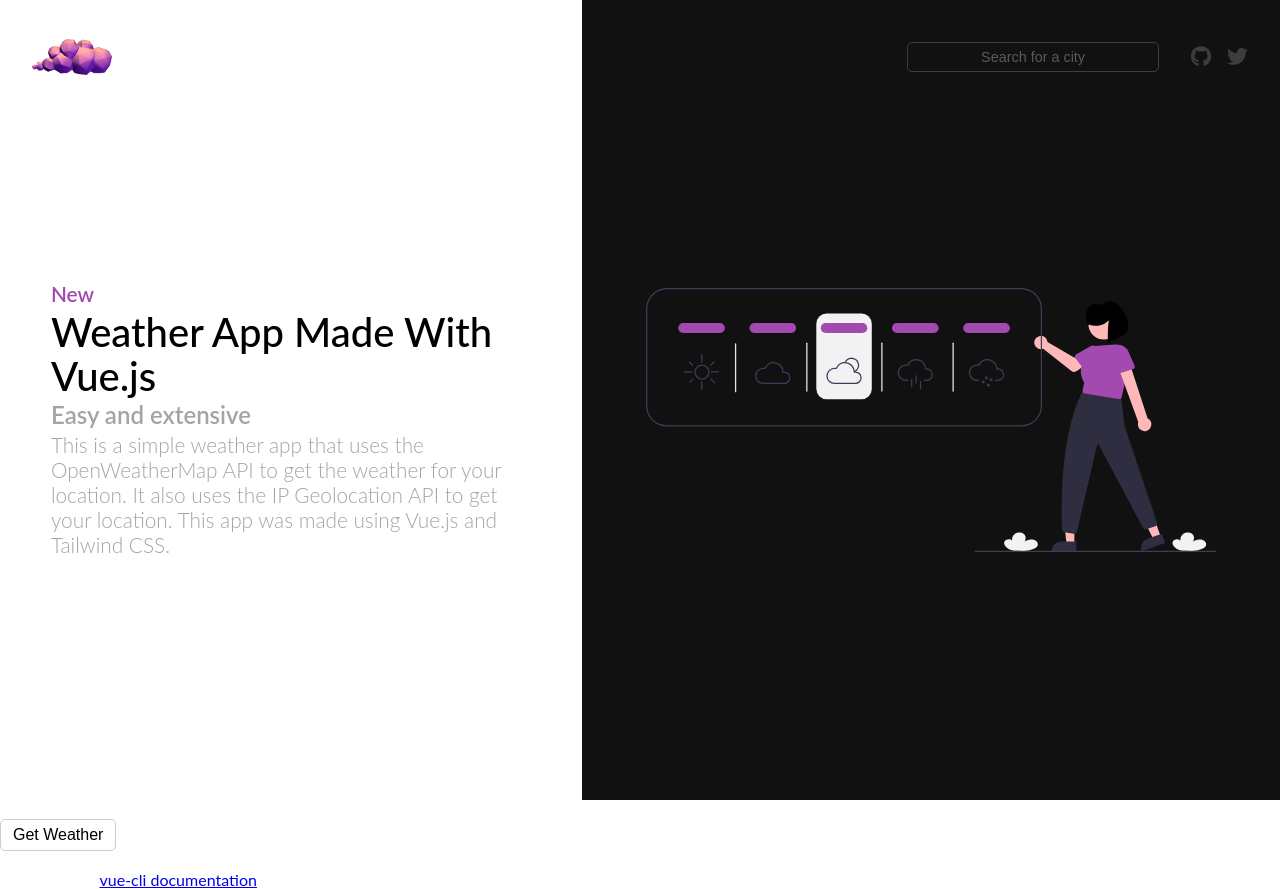
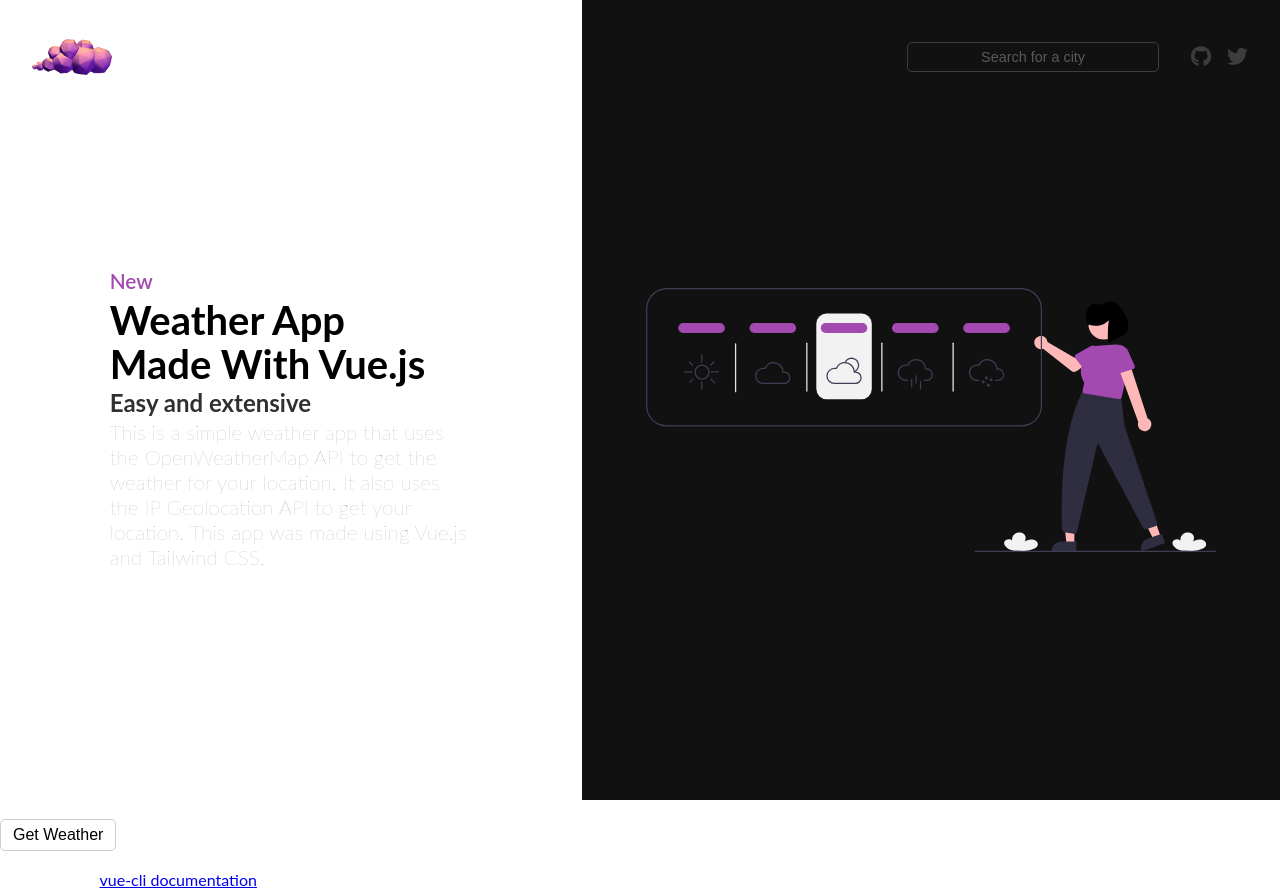
Before and after one commit to brandon-kong/better-weather-app, a Vue app: page /#/ in a window 1280 px wide. Built offline with nearby package versions, Linux system fonts and the light colour scheme.

Commit message:
style changes

```diff
--- a/src/App.vue
+++ b/src/App.vue
@@ -38,16 +38,19 @@ nav a {
 @font-face {
     font-family: 'Lato', sans-serif;
     src: url('~@/assets/fonts/Lato-Regular.ttf');
+    font-weight: 300;
 }
 
 @font-face {
     font-family: 'Lato Light', sans-serif;
-    src: url('~@/assets/fonts/Lato-Light.ttf');
+    src: url('~@/assets/fonts/Lato-Thin.ttf');
+    font-weight: 100;
 }
 
 @font-face {
     font-family: 'Lato Bold', sans-serif;
     src: url('~@/assets/fonts/Lato-Bold.ttf');
+    font-weight: 400;
 }
 
 </style>
--- a/src/components/StackText/Main.vue
+++ b/src/components/StackText/Main.vue
@@ -35,23 +35,26 @@
 
     .stack-title {
         font-size: 2.5rem;
-        font-weight: 500;
+        font-weight: 700;
         color: #000;
         line-height: 1.1;
+        width: 20rem;
     }
 
     .stack-subtitle {
         font-size: 1.5rem;
-        font-weight: 600;
-        color: #a4a4a4;
+        font-weight: 700;
+        color: #303030;
         line-height: 1.1;
     }
 
     .stack-text {
         font-size: 1.3rem;
-        font-weight: 300;
+        font-weight: 100;
         color: #a4a4a4;
         line-height: 1.2;
+
+        max-width: 25rem;
     }
 
 </style>
--- a/src/views/HomeView.vue
+++ b/src/views/HomeView.vue
@@ -58,6 +58,8 @@
         display: grid;
         grid-template-columns: 5fr 6fr;
         grid-template-rows: 800px;
+
+        transition: all 0.5s ease;
     }
 
     .logo {
@@ -73,6 +75,7 @@
 
     @media only screen and (max-width: 1000px) {
         .container {
+            display: block;
             grid-template-columns: 1fr;
             grid-template-rows: 600px 600px;
         }
@@ -141,12 +144,21 @@
         justify-content: center;
         align-items: center;
         height: calc(100% - 60px);
+
+        padding: 6rem 0;
     }
 
     .hero-img {
         width: 90%;
         height: 100%;
         object-fit: contain;
+    }
+
+    .stack-text {
+        width: 70%;
+        max-width: 500px;
+
+        transition: all 0.5s ease;
     }
 
 </style>
```
